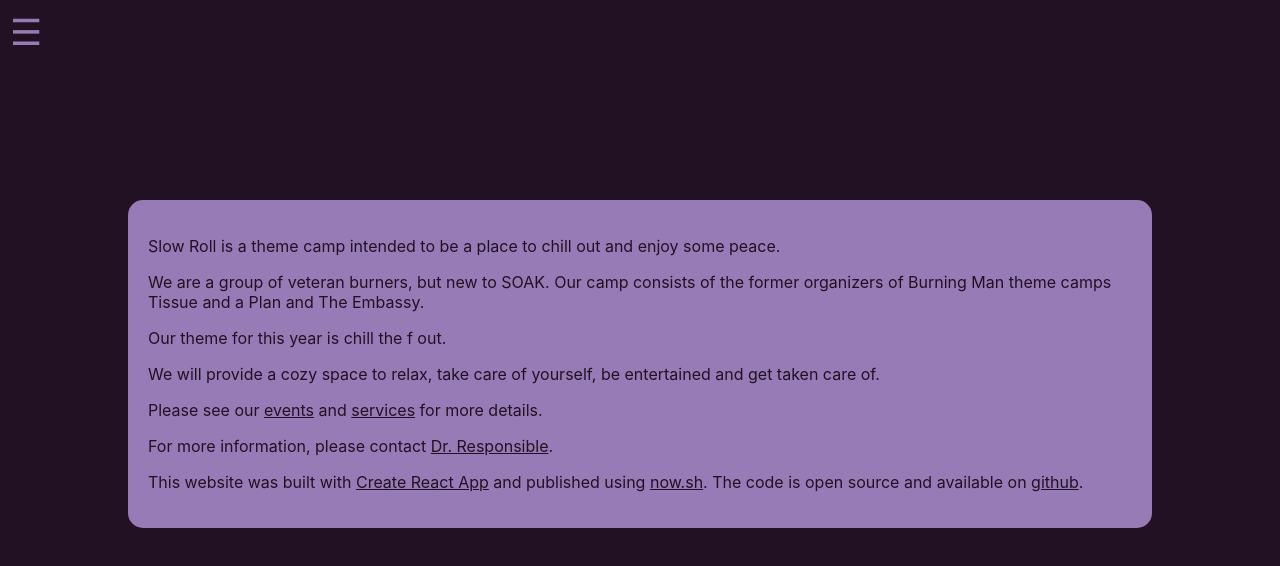
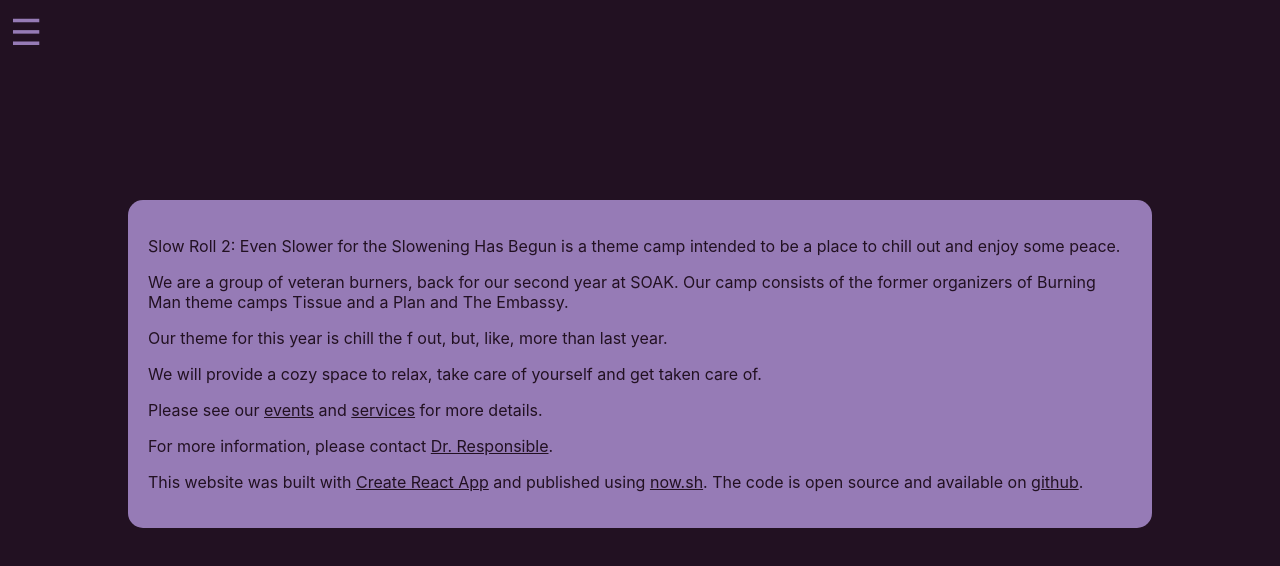
Before and after one commit to colinthesealion/chill-camp-site, a React (Create React App) app: page /about in a window 1280 px wide. Shown: the top 566 px of the page. Built offline with nearby package versions, Linux system fonts and the light colour scheme.

Commit message:
updated with 2020 details

```diff
--- a/src/About.tsx
+++ b/src/About.tsx
@@ -19,14 +19,17 @@ const About: React.FunctionComponent<Props> = ({ classes }) => {
           enjoy some peace.
         </p>
         <p>
-          We are a group of veteran burners, but new to SOAK. Our camp consists
-          of the former organizers of Burning Man theme camps Tissue and a Plan
-          and The Embassy.
+          We are a group of veteran burners, back for our second year at SOAK.
+          Our camp consists of the former organizers of Burning Man theme camps
+          Tissue and a Plan and The Embassy.
         </p>
-        <p>Our theme for this year is chill the f out.</p>
         <p>
-          We will provide a cozy space to relax, take care of yourself, be
-          entertained and get taken care of.
+          Our theme for this year is chill the f out, but, like, more than last
+          year.
+        </p>
+        <p>
+          We will provide a cozy space to relax, take care of yourself and get
+          taken care of.
         </p>
         <p>
           Please see our{' '}
--- a/src/Events.tsx
+++ b/src/Events.tsx
@@ -12,16 +12,16 @@ interface Props extends RouteComponentProps {
 }
 const events: EventProps[] = [
   {
-    name: 'Chilling 101',
-    description: 'Learn the basics of chilling out.',
+    name: 'Slow-Mo Disco',
+    description: 'Half-time beats to lull you into a groovy trance.',
   },
   {
-    name: 'Netflix & Chilli',
-    description: 'Watch movies with us. Vegan and meat chili served.',
+    name: 'Get Your Nails Did',
+    description: 'Pop-up nail salon.',
   },
   {
-    name: 'Advanced Chilling',
-    description: 'Master class in chilling out. Prerequisite: Chilling 101.',
+    name: 'Happy Budha Belly Hour',
+    description: 'Belly relaxation and self-love.',
   },
 ];
 const Events: React.FunctionComponent<Props> = ({ classes }) => {
--- a/src/Home.tsx
+++ b/src/Home.tsx
@@ -19,7 +19,17 @@ const Home: React.FunctionComponent<Props> = ({ classes }) => {
         <div className={classes.header}>
           {CAMP_NAME}
           <br />
-          <span className={classes.subheader}>a theme camp</span>
+          <span className={classes.subheader}>Featuring Donnie Rex</span>
+          <br />
+          <span className={classes.subheader}>A Responsible Production</span>
+          <br />
+          <span className={classes.subheader}>
+            When the slowing gets tough, the tough get slowing
+          </span>
+          <br />
+          <span className={classes.subheader}>
+            Coming soon to own on DVD and Video
+          </span>
         </div>
         <Wave />
         <NavBar />
--- a/src/Layout.css.ts
+++ b/src/Layout.css.ts
@@ -7,10 +7,10 @@ const styles: Readonly<{ [key: string]: Readonly<{ [key: string]: any }> }> = {
   container: {
     position: 'relative',
     top: '5%',
-    width: 801,
+    width: 960,
     height: 'min-content',
     left: '50%',
-    marginLeft: -400.5,
+    marginLeft: -480,
   },
   content: {
     borderRadius: 15,
--- a/src/Services.tsx
+++ b/src/Services.tsx
@@ -12,23 +12,13 @@ interface Props extends RouteComponentProps {
 }
 const services: EventProps[] = [
   {
-    name: "Doc's Lullaby Service",
+    name: 'Healing Arts',
     description:
-      'Come get tucked in to a cozy bed and fall asleep as one of our trained bedtime specialists reads you a story or sings you a lullaby. House calls available upon request.',
+      'We will offer: craniosacral therapy, massage, reiki, guided meditation and biofield tuning. Please stop by to schedule a session with Alyssa or Doc.',
   },
   {
-    name: 'Healing Arts',
-    description:
-      'We will offer: craniosacral therapy, massage, reiki and guided meditation. Please stop by to schedule a session with Alyssa or Misha.',
-  },
-  {
-    name: 'Tea',
-    description:
-      "Enjoy a hot cuppa. We're happy to serve you when someone's around, but otherwise help yourself.",
-  },
-  {
-    name: 'Black Rock House of Pizza',
-    description: 'Late night pizza delivery.',
+    name: 'Foot Bath',
+    description: 'A 40 foot cuddle pool.',
   },
 ];
 const Services: React.FunctionComponent<Props> = ({ classes }) => {
--- a/src/constants.ts
+++ b/src/constants.ts
@@ -1,4 +1,4 @@
-export const CAMP_NAME = 'Slow Roll';
+export const CAMP_NAME = 'Slow Roll 2: Even Slower for the Slowening Has Begun';
 
 export const ROUTES = ['about', 'events', 'services', 'layout'];
 
```
Also changed, not shown: src/Layout.png.
